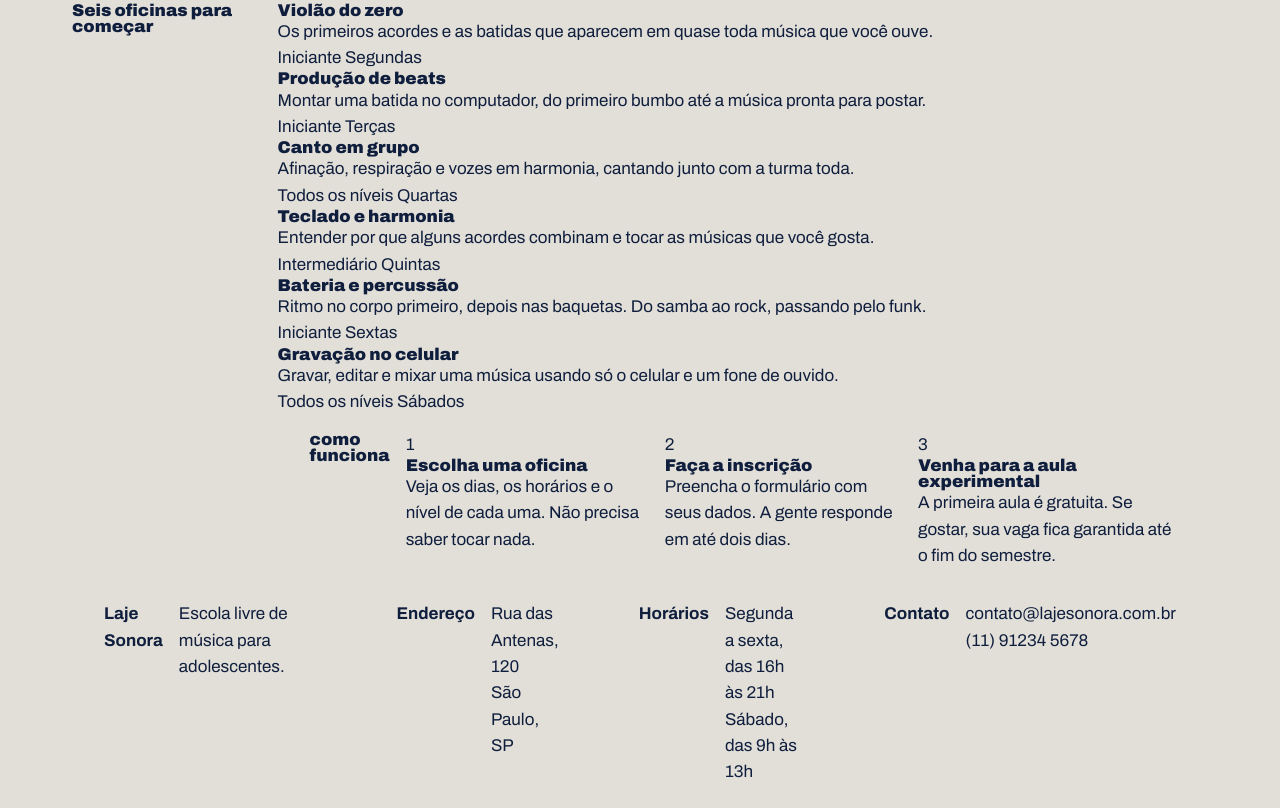
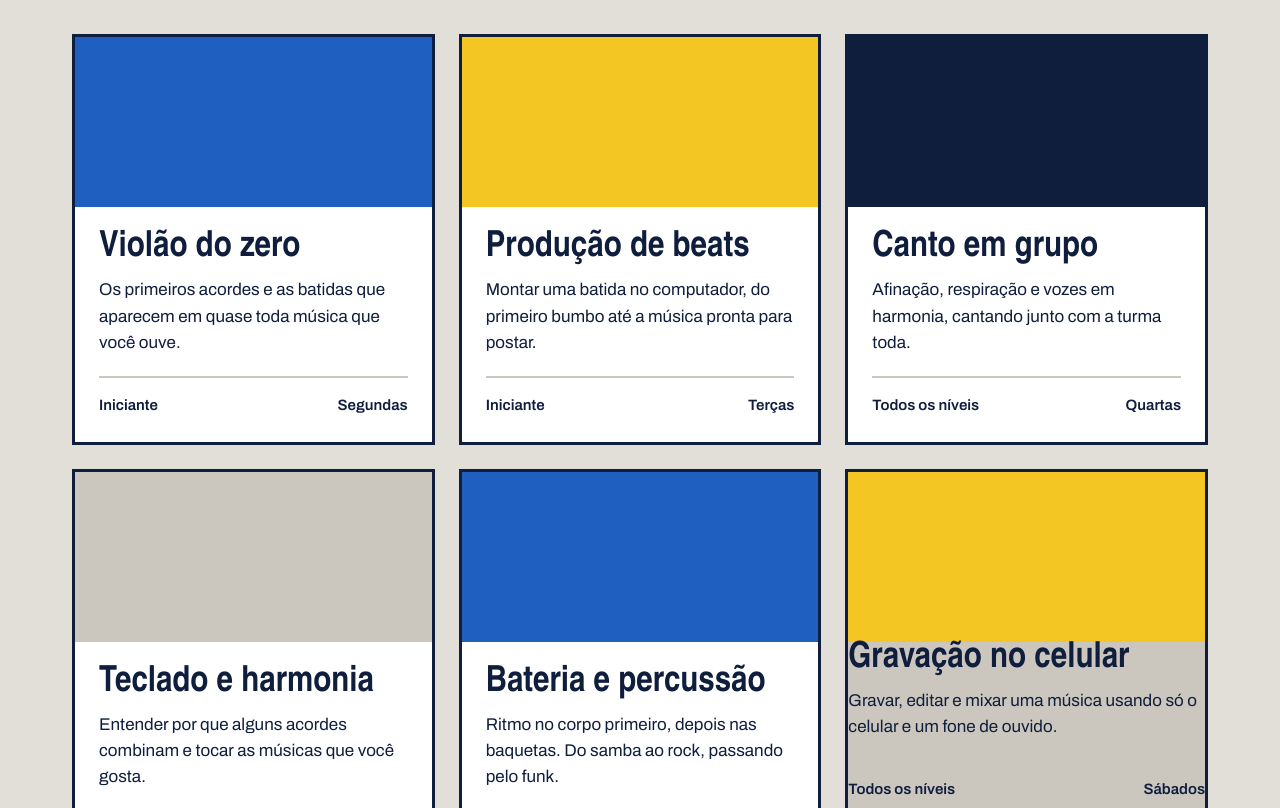
Before and after one commit to gustavomesquita120812010-hash/laje_sonora, a plain HTML site: page index.html in a window 1280 px wide. Shown: the part 861-1669 px from the top of the page. Before the commit the page ends 1647 px from the top, so only its background shows below. Drawn offline with Linux system fonts and the light colour scheme; a web font is replaced by a local one.

Commit message:
Cards das oficinas
commit feito em casa, tinha muita coisa errada, aproveitei para arrumar

```diff
--- a/index.css
+++ b/index.css
@@ -1,8 +1,9 @@
-*{
+* {
   margin: 0;
   padding: 0;
   box-sizing: border-box;
 }
+
 :root {
   --concreto: #E2DFD8;
   --concreto-escuro: #CBC7BE;
@@ -16,82 +17,88 @@ box-sizing: border-box;
 }
 
 body {
-  background-color: var(--concreto);
+  background: var(--concreto);
   color: var(--tinta);
   font-family: var(--fonte-texto);
   font-size: 17px;
   line-height: 1.55;
 }
 
-h1, h2, h3{
-  font: var(--fonte-cartaz);
+a {
+  color: inherit;
+}
+
+h1,
+h2,
+h3 {
+  font-family: var(--fonte-cartaz);
   font-weight: 900;
   line-height: 0.95;
 }
 
-.conteudo{
+.conteudo {
   max-width: 1200px;
   margin-inline: auto;
   padding-inline: 32px;
 }
 
-.topo{
+.topo {
   padding-block: 28px;
   display: flex;
   justify-content: space-between;
   align-items: center;
 }
 
-.logo{
+.logo {
   font-family: var(--fonte-cartaz);
   font-size: 34px;
   font-weight: 900;
   text-decoration: none;
 }
 
-.menu{
+.menu {
   display: flex;
   gap: 36px;
 }
 
-.menu a{
+.menu a {
   font-weight: 600;
   text-decoration: none;
   padding-bottom: 4px;
   border-bottom: 4px solid transparent;
 }
 
-.menu a:hover{
+.menu a:hover {
   border-bottom-color: var(--tinta);
 }
 
-.menu a.atual{
+.menu a.atual {
   border-bottom-color: var(--fita);
 }
 
-.conteudo{
+.cartazes {
   margin-top: 16px;
   display: flex;
   gap: 16px;
 }
 
-.cartaz{
+.cartaz {
   padding: 40px;
 }
 
-.cartaz-principal{
-background-color: var(--caixa-dagua);
+.cartaz-principal {
+  background: var(--caixa-dagua);
   color: var(--branco);
   flex: 2;
 }
 
-.cartaz-principal h1{
+.cartaz-principal h1 {
   font-size: 132px;
   max-width: 9ch;
 }
 
-.cartaz-lateral{
-background-color: var(--fita);
+.cartaz-lateral {
+  background: var(--fita);
   flex: 1;
   display: flex;
   flex-direction: column;
@@ -100,14 +107,14 @@ gap: 32px;
   align-items: flex-start;
 }
 
-.cartaz-lateral p{
+.cartaz-lateral p {
   font-size: 22px;
   font-weight: 600;
   line-height: 1.3;
 }
 
-.botao{
-background-color: var(--tinta);
+.botao {
+  background: var(--tinta);
   color: var(--branco);
   font-weight: 700;
   text-decoration: none;
@@ -118,8 +125,66 @@ font-size: 17px;
   cursor: pointer;
 }
 
-.botao:hover{
-background-color: var(--caixa-dagua);
+.botao:hover {
+  background: var(--caixa-dagua);
+}
 
+.secao {
+  margin-top: 96px;
+}
 
+.titulo-secao {
+  font-size: 64px;
+  margin-bottom: 32px;
 }
+
+.cards {
+  display: flex;
+  flex-wrap: wrap;
+  gap: 24px;
+}
+
+.card {
+  background: var(--branco);
+  border: 3px solid var(--tinta);
+  flex: 1 1 340px;
+}
+
+.card .foto {
+  height: 170px;
+}
+
+.foto {
+  background: var(--concreto-escuro);
+}
+
+.foto-azul {
+  background: var(--caixa-dagua);
+}
+
+.foto-amarela {
+  background: var(--fita);
+}
+
+.foto-tinta {
+  background: var(--tinta);
+}
+
+.card-texto {
+  padding: 24px;
+}
+
+.card h3 {
+  font-size: 36px;
+  margin-bottom: 12px;
+}
+
+.card-info {
+  margin-top: 20px;
+  padding-top: 16px;
+  border-top: 2px solid var(--concreto-escuro);
+  font-weight: 600;
+  font-size: 15px;
+  display: flex;
+  justify-content: space-between;
+}
--- a/index.html
+++ b/index.html
@@ -37,13 +37,11 @@
     </section>
     <section class="conteudo secao">
         <h2 class="titulo-secao">
-            Seis oficinas para começar
-        </h2>
+            Seis oficinas para começar</h2>
+
         <div class="cards">
-        <article>
-            <div class="foto foto-azul">
-
-            </div>
+        <article class="card">
+            <div class="foto foto-azul"></div>
             <div class="card-texto">
                 <h3>Violão do zero</h3>
                 <p>Os primeiros acordes e as batidas que aparecem em quase toda música que você ouve.</p>
@@ -52,11 +50,11 @@
                     <span>Segundas</span>
                 </div>
             </div>
+
+
         </article>
-        <article>
-            <div class="foto-amarela">
-
-            </div>
+        <article class="card">
+            <div class="foto foto-amarela"></div>
             <div class="card-texto">
                 <h3>Produção de beats</h3>
                 <p>Montar uma batida no computador, do primeiro bumbo até a música pronta para postar.</p>
@@ -66,8 +64,8 @@
                 </div>
             </div>
         </article>
-        <article>
-            <div class="foto-tinta">
+        <article class="card">
+            <div class="foto foto-tinta">
 
             </div>
             <div class="card-texto">
@@ -79,11 +77,10 @@
                 </div>
             </div>
         </article>
-        <article>
-            <div class="foto-tinta">
-
+        <article class="card">
+            <div class="foto">
             </div>
-            <div class="foto">
+            <div class="card-texto">
                 <h3>Teclado e harmonia</h3>
                 <p>Entender por que alguns acordes combinam e tocar as músicas que você gosta.</p>
                 <div class="card-info">
@@ -92,11 +89,11 @@
                 </div>
             </div>
         </article>
-        <article>
-            <div class="foto-tinta">
+        <article class="card">
+            <div class="foto foto-azul">
 
             </div>
-            <div class="foto-azul">
+            <div class="card-texto">
                 <h3>Bateria e percussão</h3>
                 <p>Ritmo no corpo primeiro, depois nas baquetas. Do samba ao rock, passando pelo funk.</p>
                 <div class="card-info">
@@ -105,8 +102,8 @@
                 </div>
             </div>
         </article>
-        <article>
-            <div class="foto-amarela">
+        <article class="card">
+            <div class="foto foto-amarela">
 
             </div>
             <div class="foto">
@@ -136,8 +133,6 @@
                 <p>A primeira aula é gratuita. Se gostar, sua vaga fica garantida até o fim do semestre.</p>
             </div>
         </section>
-
-
         </div>
     </section>
 </main>
```
Lines whose indentation alone changed are shown as unchanged.
